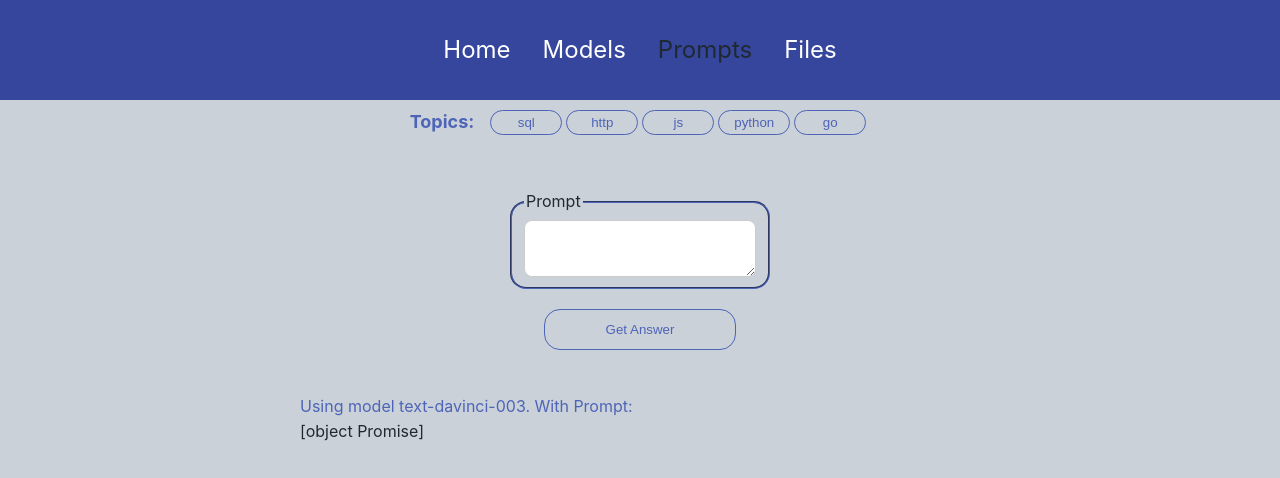
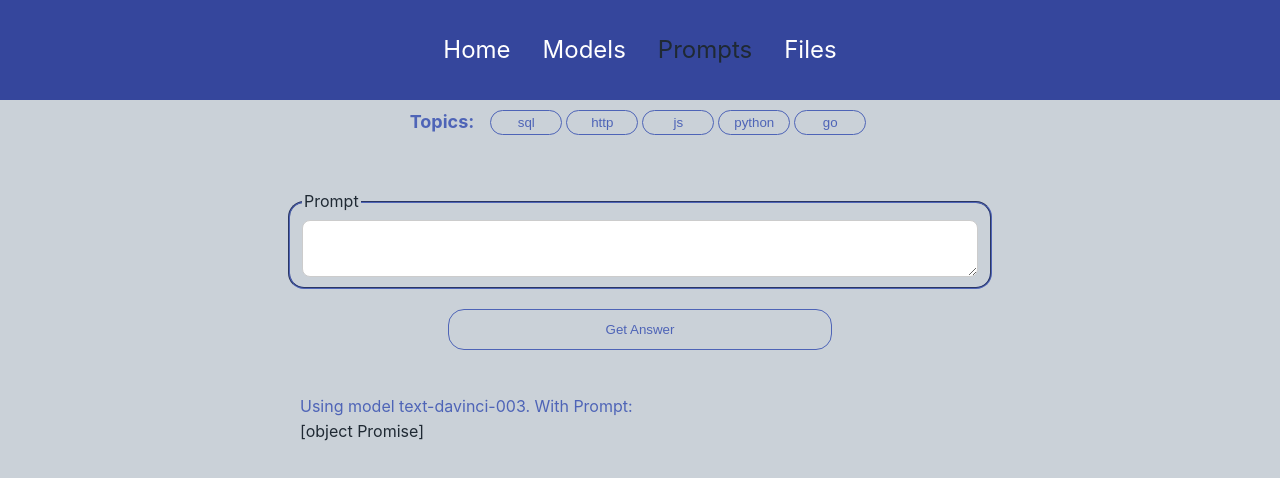
Before and after one commit to timegated/chat-node, a Vue app: page /prompts in a window 1280 px wide. Shown: the top 478 px of the page. Built offline with nearby package versions, Linux system fonts and the light colour scheme.

Commit message:
Fix layout on ChatHandler page

```diff
--- a/src/components/ChatHandler.vue
+++ b/src/components/ChatHandler.vue
@@ -235,10 +235,7 @@ export default {
 }
 
 .input-container {
-  display: flex;
-  flex-direction: column;
-  justify-content: center;
-  align-items: center;
+  width: 100%;
 }
 
 .topic-container {
@@ -332,8 +329,13 @@ export default {
   color: #ffffff;
 }
 
+.btn-container {
+  display: flex;
+  justify-content: center;
+}
+
 button.cta {
-  width: 15vw;
+  width: 100%;
 }
 
 .prompt-titles {
@@ -358,5 +360,9 @@ button.cta {
     flex-direction: column;
     display: none;
   }
+
+  button.cta {
+    width: 30vw;
+  }
 }
 </style>
```
